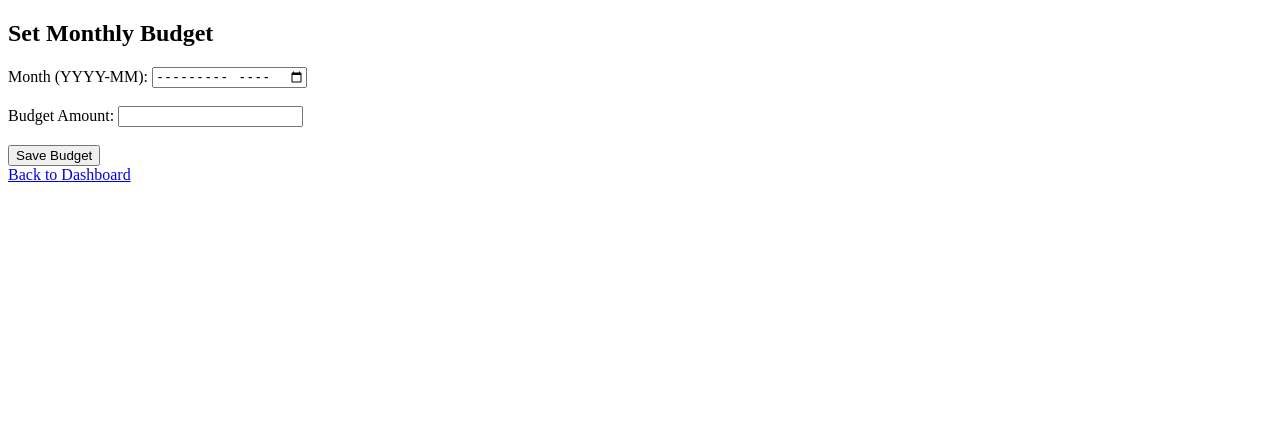
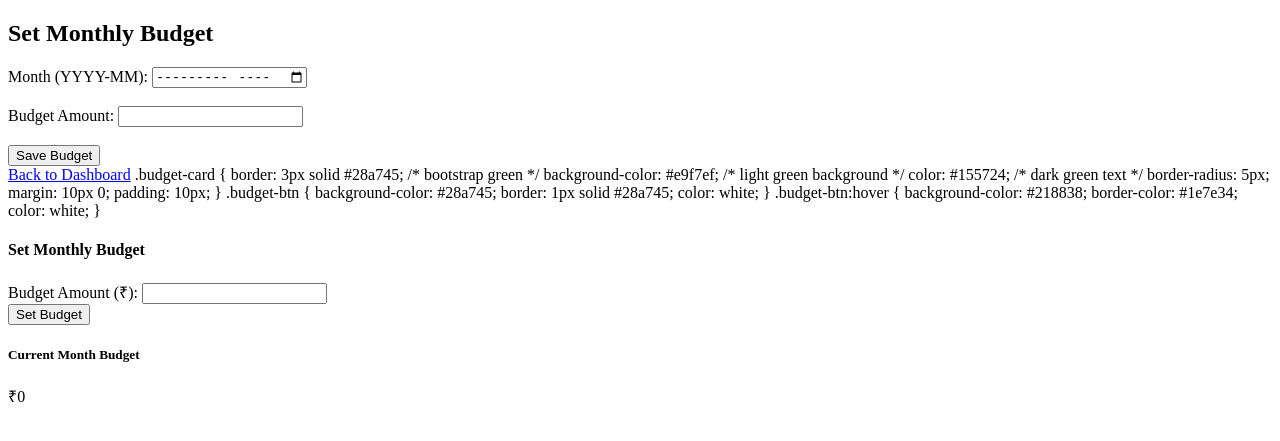
Before and after one commit to mohamed-firdous/expensestracker, a PHP site: page /set_budget.php in a window 1280 px wide. Shown: the top 441 px of the page. Run offline with PHP 8.4, Linux system fonts and the light colour scheme; a user stored in the database is signed in; data that the repository does not hold is empty.

Commit message:
Update set_budget.php

```diff
--- a/set_budget.php
+++ b/set_budget.php
@@ -49,3 +49,54 @@ if ($_SERVER["REQUEST_METHOD"] == "POST") {
     <a href="index.php">Back to Dashboard</a>
 </body>
 </html>
+
+.budget-card {
+    border: 3px solid #28a745; /* bootstrap green */
+    background-color: #e9f7ef; /* light green background */
+    color: #155724; /* dark green text */
+    border-radius: 5px;
+    margin: 10px 0;
+    padding: 10px;
+}
+
+.budget-btn {
+    background-color: #28a745;
+    border: 1px solid #28a745;
+    color: white;
+}
+
+.budget-btn:hover {
+    background-color: #218838;
+    border-color: #1e7e34;
+    color: white;
+}
+<div class="container mt-4">
+  <div class="row">
+    <!-- Your expense cards like Today's Expense, Yesterday's Expense etc. -->
+  </div>
+</div>
+<div class="container mt-4">
+    <h4>Set Monthly Budget</h4>
+    <form action="set_budget.php" method="POST" class="mb-3">
+        <div class="form-group">
+            <label for="budget_amount">Budget Amount (₹):</label>
+            <input type="number" class="form-control" id="budget_amount" name="budget_amount" required>
+        </div>
+        <input type="hidden" name="month_year" value="<?php echo date('Y-m'); ?>">
+        <button type="submit" class="btn budget-btn mt-2">Set Budget</button>
+    </form>
+</div>
+
+<?php
+$current_month = date('Y-m');
+$budget_query = mysqli_query($con, "SELECT budget_amount FROM budgets WHERE user_id = '$userid' AND month_year = '$current_month'");
+$current_budget = mysqli_fetch_assoc($budget_query);
+$current_budget_amount = $current_budget ? $current_budget['budget_amount'] : 0;
+?>
+
+<div class="card text-center budget-card">
+    <div class="card-body">
+        <h5 class="card-title">Current Month Budget</h5>
+        <p class="card-text">₹<?php echo $current_budget_amount; ?></p>
+    </div>
+</div>
```
